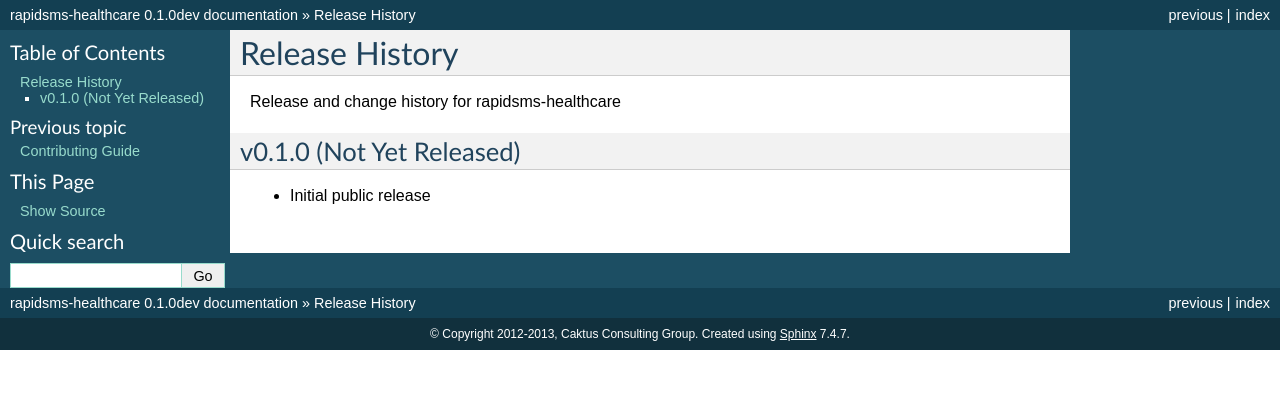
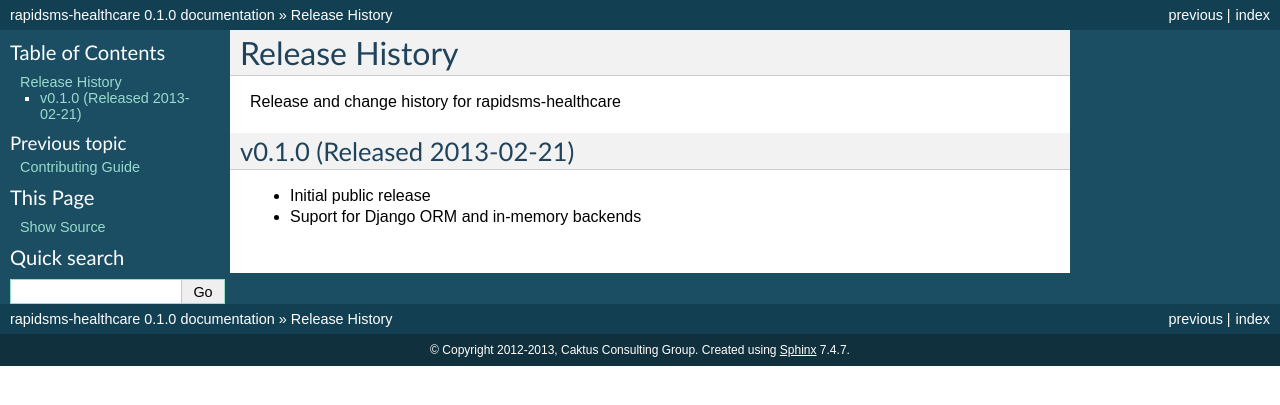
Before and after one commit to caktus/rapidsms-healthcare, a Sphinx documentation site: the page built from docs/releases.rst, in a window 1280 px wide. Shown: the top 405 px of the page. Built offline with Sphinx 7.4.7, drawn with Linux system fonts in a browser that asks for light colours.

Commit message:
Bumping version and setting initial release date.

```diff
--- a/docs/releases.rst
+++ b/docs/releases.rst
@@ -4,7 +4,8 @@
 Release and change history for rapidsms-healthcare
 
 
-v0.1.0 (Not Yet Released)
+v0.1.0 (Released 2013-02-21)
 ------------------------------------
 
 - Initial public release
+- Suport for Django ORM and in-memory backends
--- a/healthcare/__init__.py
+++ b/healthcare/__init__.py
@@ -1,3 +1,3 @@
 "A Django application for managing patient and healthcare provider records in a pluggable fashion."
 
-__version__ = '0.1.0dev'
+__version__ = '0.1.0'
```
